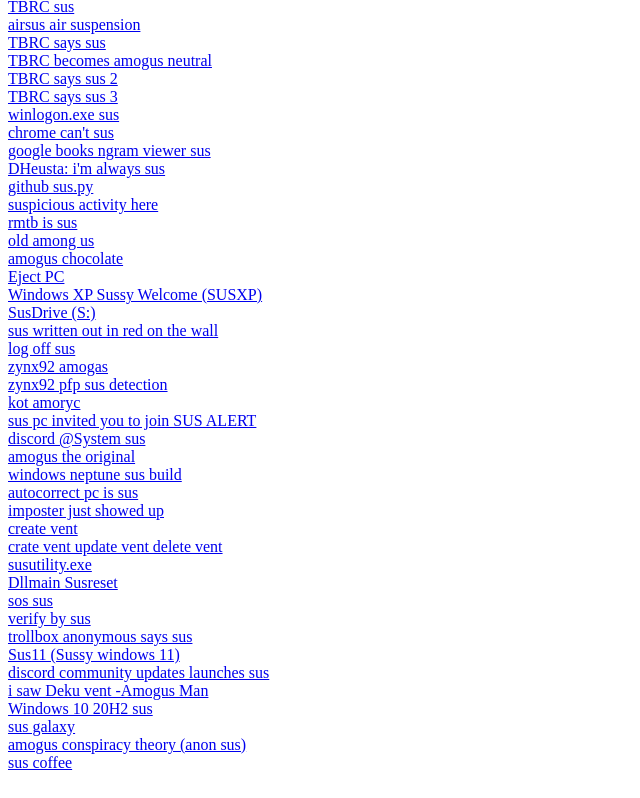
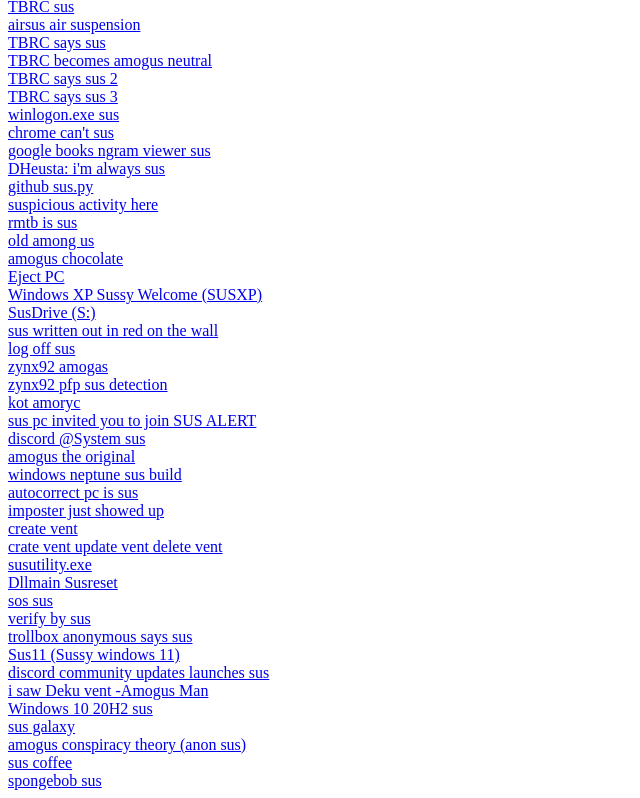
Before and after one commit to NT-Cat-1/sus-archive, a plain HTML site: page index.html in a window 1280 px wide. Shown: the part 784-1582 px from the top of the page, without its empty margins (0-640 px from the left). Drawn offline with Linux system fonts and the light colour scheme.

Commit message:
add spongebob sus

```diff
--- a/index.html
+++ b/index.html
@@ -87,6 +87,8 @@
   <a href="./sus galaxy.jpg">sus galaxy</a><br>
   <a href="./amogus conspiracy theory.jpeg">amogus conspiracy theory (anon sus)</a><br>
   <a href="./suscoffee.jpg">sus coffee</a><br>
+  <a href="./spongebob sus.jpg">spongebob sus</a><br>
+
 </div>
 
 </body>
```
Also changed, not shown: spongebob sus.jpg (added).
